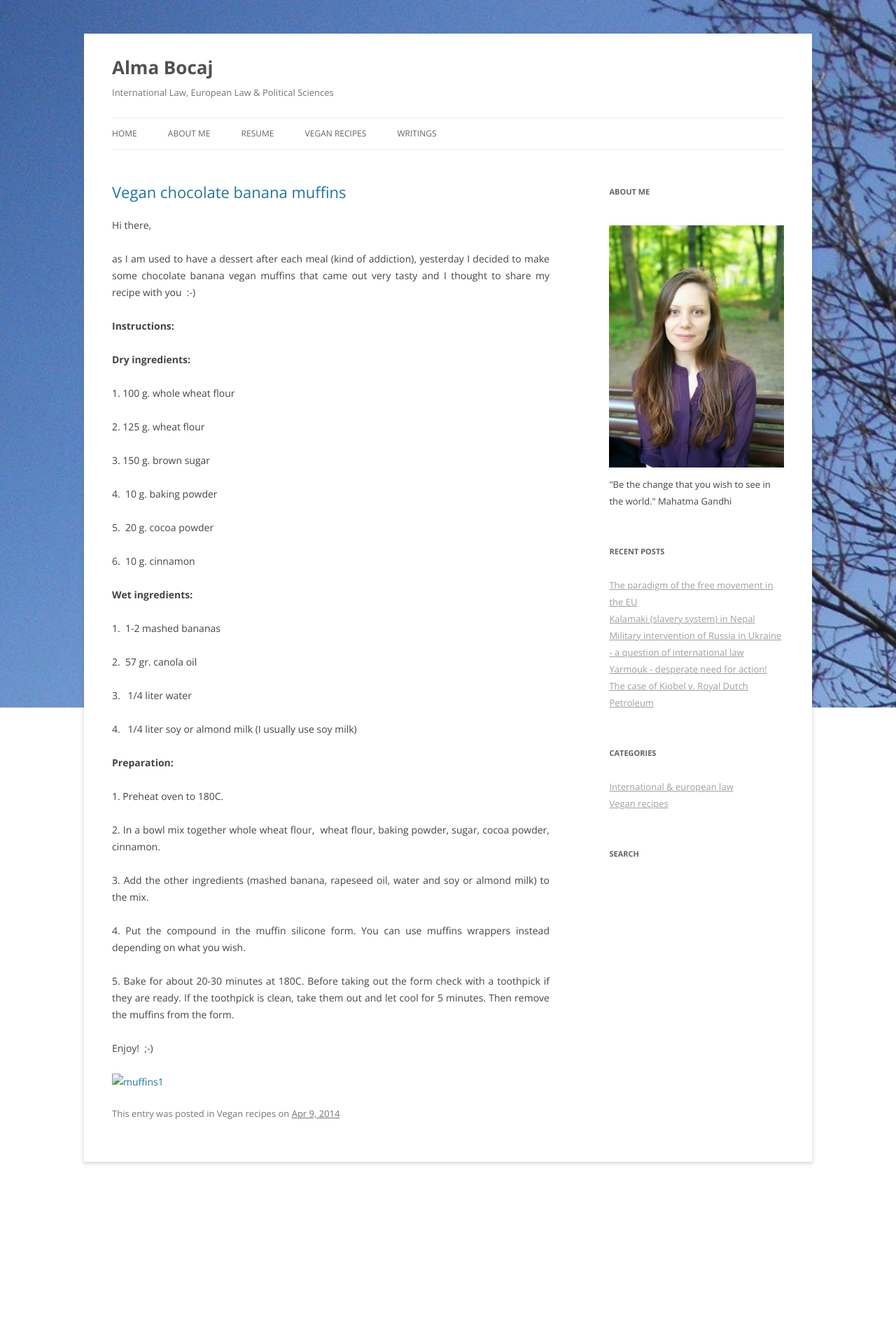
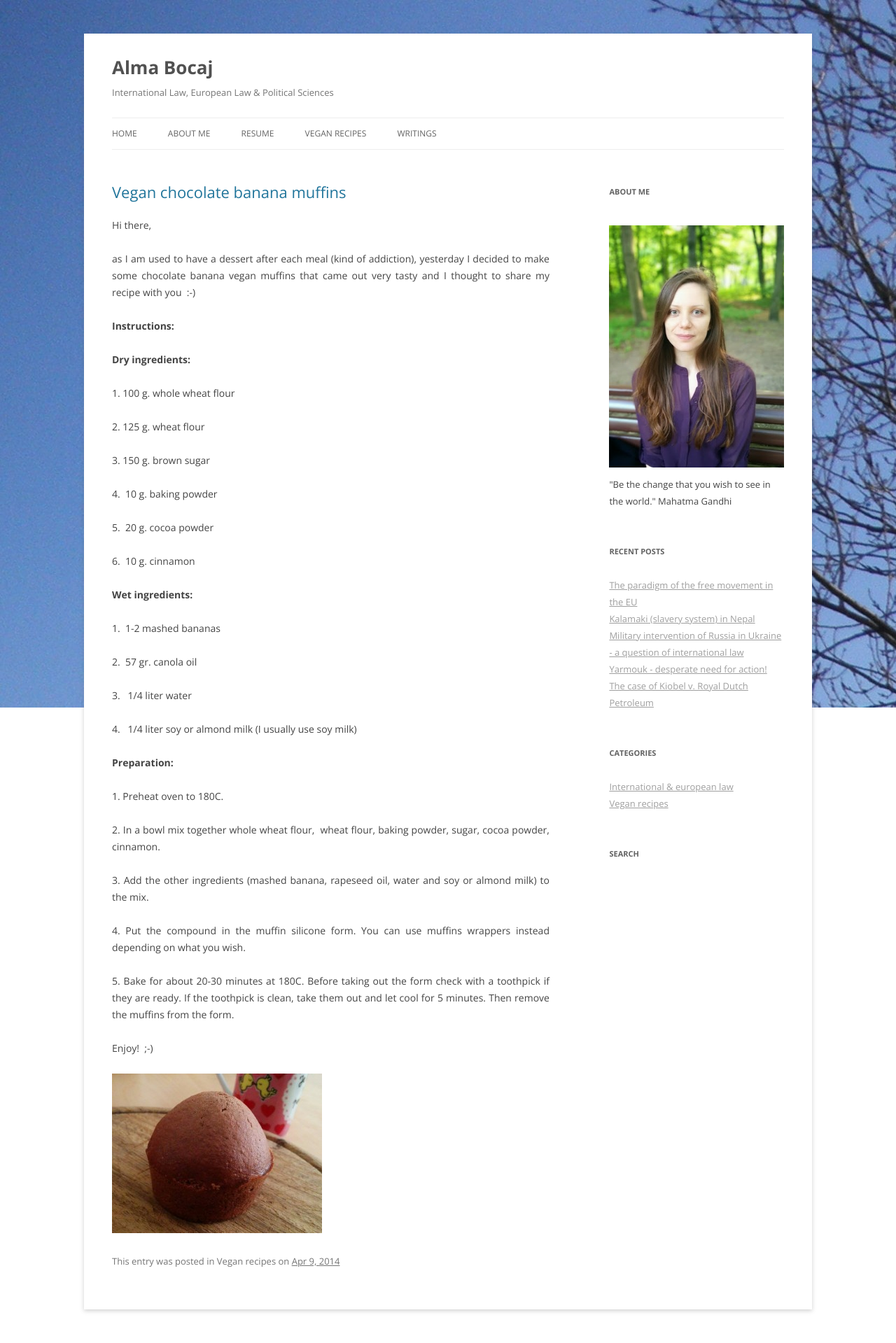
Before and after one commit to kidsil/www.almabocaj.com, a Jekyll site: the page built from _posts/2014-04-09-vegan-chocolate-banana-muffins.html, in a window 1280 px wide. Shown: the whole page at 70% size. Built offline with Jekyll 4.4.1, drawn with Linux system fonts in a browser that asks for light colours; comment, search, counter and statistics services are not loaded; before the commit the page ends 1708 px from its top, so only the background shows below that.

Commit message:
Adding missing image

```diff
--- a/_posts/2014-04-09-vegan-chocolate-banana-muffins.html
+++ b/_posts/2014-04-09-vegan-chocolate-banana-muffins.html
@@ -35,4 +35,4 @@ comments: []
 <p>4. Put the compound in the muffin silicone form. You can use muffins wrappers instead depending on what you wish.</p>
 <p>5. Bake for about 20-30 minutes at 180C. Before taking out the form check with a toothpick if they are ready. If the toothpick is clean, take them out and let cool for 5 minutes. Then remove the muffins from the form.</p>
 <p>Enjoy!  ;-)</p>
-<p><a href="http://www.almabocaj.com/wp-content/uploads/2014/04/muffins1.jpg"><img class="alignnone size-medium wp-image-138" alt="muffins1" src="http://www.almabocaj.com/wp-content/uploads/2014/04/muffins1-300x228.jpg" width="300" height="228" /></a></p>
+<p><a href="{{ "/img/posts/muffins1.jpg" | prepend: site.baseurl }}"><img class="alignnone size-medium wp-image-138" alt="muffins1" src="{{ "/img/posts/muffins1-300x228.jpg" | prepend: site.baseurl }}" width="300" height="228" /></a></p>
```
Also changed, not shown: img/posts/muffins1-300x228.jpg (added), img/posts/muffins1.jpg (added).
